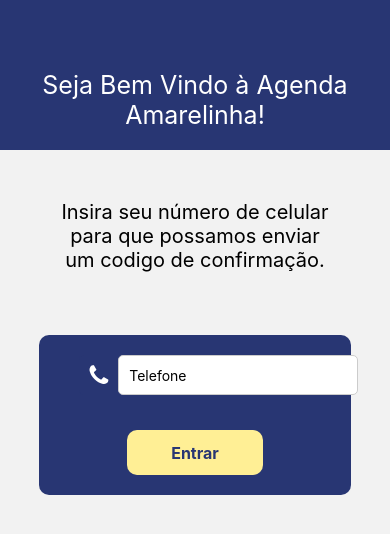
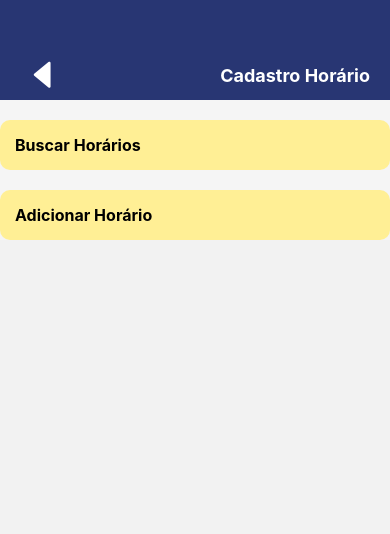
Before and after one commit to PaolaBrina/projetofinal-creche, a React Native app: screen /HorarioCadastro in a window 390 px wide. Shown: the top 534 px of the page. Built offline with nearby package versions, Linux system fonts and the light colour scheme.

Commit message:
arrumei topbar

```diff
--- a/App.js
+++ b/App.js
@@ -7,6 +7,8 @@ import HomeSelecao from './src/pages/HomeSelecao';
 import HomeColaborador from './src/pages/Colaborador/HomeColaborador';
 import AlunoCadastro from './src/pages/Colaborador/AlunoCadastro';
 import AlunoAdicionar from './src/pages/Colaborador/AlunoAdicionar';
+import HorarioCadastro from './src/pages/Colaborador/HorarioCadastro';
+import HorarioAdicionar from './src/pages/Colaborador/HorarioAdicionar';
 import ProfessorCadastro from './src/pages/Colaborador/ProfessorCadastro';
 import ProfessorAdicionar from './src/pages/Colaborador/ProfessorAdicionar';
 import ResponsavelCadastro from './src/pages/Colaborador/ResponsavelCadastro';
@@ -31,6 +33,8 @@ export default function App(){
           <Stack.Screen options={{headerShown:false}} name='HomeColaborador' component={HomeColaborador}/>
           <Stack.Screen options={{headerShown:false}} name='AlunoCadastro' component={AlunoCadastro}/>
           <Stack.Screen options={{headerShown:false}} name='AlunoAdicionar' component={AlunoAdicionar}/>
+          <Stack.Screen options={{headerShown:false}} name='HorarioCadastro' component={HorarioCadastro}/>
+          <Stack.Screen options={{headerShown:false}} name='HorarioAdicionar' component={HorarioAdicionar}/>
           <Stack.Screen options={{headerShown:false}} name='ProfessorCadastro' component={ProfessorCadastro}/>
           <Stack.Screen options={{headerShown:false}} name='ProfessorAdicionar' component={ProfessorAdicionar}/>
           <Stack.Screen options={{headerShown:false}} name='ResponsavelCadastro' component={ResponsavelCadastro}/>
--- a/src/pages/Colaborador/HomeColaborador.js
+++ b/src/pages/Colaborador/HomeColaborador.js
@@ -29,18 +29,18 @@ export default function HomeColaborador({navigation}) {
         <Text style={styles.buttonText}>Cadastro Turmas</Text>
       </TouchableOpacity>
 
-      <TouchableOpacity style={styles.button}>
-        <Text style={styles.buttonText}>Cadastro Horários</Text>
+      <TouchableOpacity style={styles.button} onPress={() => navigation.navigate('HorarioCadastro')}>
+        <Text style={styles.buttonText}>Cadastro Horários </Text>
       </TouchableOpacity>
     </View>
 
     <View style={styles.row}>
-    <TouchableOpacity style={styles.button}>
-      <Text style={styles.buttonText}>Avisos</Text>
+    <TouchableOpacity style={styles.button} onPress={() => navigation.navigate('')}>
+      <Text style={styles.buttonText}>Avisos </Text>
     </TouchableOpacity>
 
-    <TouchableOpacity style={styles.button}>
-      <Text style={styles.buttonText}>Calendário</Text>
+    <TouchableOpacity style={styles.button} onPress={() => navigation.navigate('')}>
+      <Text style={styles.buttonText}>Calendário </Text>
     </TouchableOpacity>
     </View>
 
@@ -62,7 +62,7 @@ export default function HomeColaborador({navigation}) {
       alignItems: 'center',
       width: '100%',
       padding: 10,
-      paddingTop: 50,
+      paddingTop: 60,
       backgroundColor: '#283673',
     },
     profilePic: {
--- a/src/pages/Colaborador/HorarioCadastro.js
+++ b/src/pages/Colaborador/HorarioCadastro.js
@@ -37,7 +37,7 @@ export default function HorarioCadastro({navigation}) {
             console.error('Erro ao buscar horarios:', error);
             Alert.alert('Erro', 'Erro ao buscar horarios, veja o console para mais detalhes.');
         } finally {
-            setLoading(false); // Finaliza o carregamento
+            setLoading(false);
         }
     };
 
@@ -69,11 +69,15 @@ export default function HorarioCadastro({navigation}) {
                         <TouchableOpacity style={styles.btnseta} onPress={() => navigation.navigate('HomeColaborador')}>
                             <AntDesign name="caretleft" size={30} color="white"/>
                         </TouchableOpacity>
-                        <Text style={styles.topBarTxt}>Cadastro Professor</Text>
+                        <Text style={styles.topBarTxt}>Cadastro Horário</Text>
                     </View>
 
             <TouchableOpacity style={styles.button} onPress={fetchHorarios}>
-                <Text style={styles.buttonText}>Buscar horarios</Text>
+                <Text style={styles.buttonText}>Buscar Horários</Text>
+            </TouchableOpacity>
+
+            <TouchableOpacity style={styles.button} onPress={openModal}>
+                <Text style={styles.buttonText}>Adicionar Horário</Text>
             </TouchableOpacity>
 
             {loading ? (
@@ -103,9 +107,6 @@ export default function HorarioCadastro({navigation}) {
                 )
             )}
 
-            <TouchableOpacity style={styles.button} onPress={openModal}>
-                <Text style={styles.buttonText}>Adicionar Professor</Text>
-            </TouchableOpacity>
 
             <Modal
                 visible={modalVisible}
@@ -137,7 +138,7 @@ const styles = StyleSheet.create({
         alignItems: 'center',
         width: '100%',
         padding: 10,
-        paddingTop: 50,
+        paddingTop: 60,
         paddingLeft: 30,
         paddingRight: 20,
         backgroundColor: '#283673',
--- a/src/pages/Colaborador/ProfessorCadastro.js
+++ b/src/pages/Colaborador/ProfessorCadastro.js
@@ -118,7 +118,7 @@ const styles = StyleSheet.create({
         alignItems: 'center',
         width: '100%',
         padding: 10,
-        paddingTop: 50,
+        paddingTop: 60,
         paddingLeft: 30,
         paddingRight: 20,
         backgroundColor: '#283673',
--- a/src/pages/Colaborador/ResponsavelCadastro.js
+++ b/src/pages/Colaborador/ResponsavelCadastro.js
@@ -123,7 +123,7 @@ const styles = StyleSheet.create({
         alignItems: 'center',
         width: '100%',
         padding: 10,
-        paddingTop: 50,
+        paddingTop: 60,
         paddingLeft: 30,
         paddingRight: 20,
         backgroundColor: '#283673',
--- a/src/pages/Colaborador/TurmaCadastro.js
+++ b/src/pages/Colaborador/TurmaCadastro.js
@@ -127,7 +127,7 @@ const styles = StyleSheet.create({
         alignItems: 'center',
         width: '100%',
         padding: 10,
-        paddingTop: 50,
+        paddingTop: 60,
         paddingLeft: 30,
         paddingRight: 20,
         backgroundColor: '#283673',
--- a/src/pages/HomeSelecao.js
+++ b/src/pages/HomeSelecao.js
@@ -74,7 +74,7 @@ const styles = StyleSheet.create({
     alignItems: 'flex-start',
     width: '100%',
     padding: 10,
-    paddingTop: 50,
+    paddingTop: 60,
     paddingLeft: 30,
     backgroundColor: '#283673'
   },
--- a/src/pages/Professor/HomeProfessor.js
+++ b/src/pages/Professor/HomeProfessor.js
@@ -64,7 +64,7 @@ export default function HomeProfessor({navigation}) {
       alignItems: 'center',
       width: '100%',
       padding: 10,
-      paddingTop: 50,
+      paddingTop: 60,
       backgroundColor: '#283673',
     },
     profilePic: {
```
